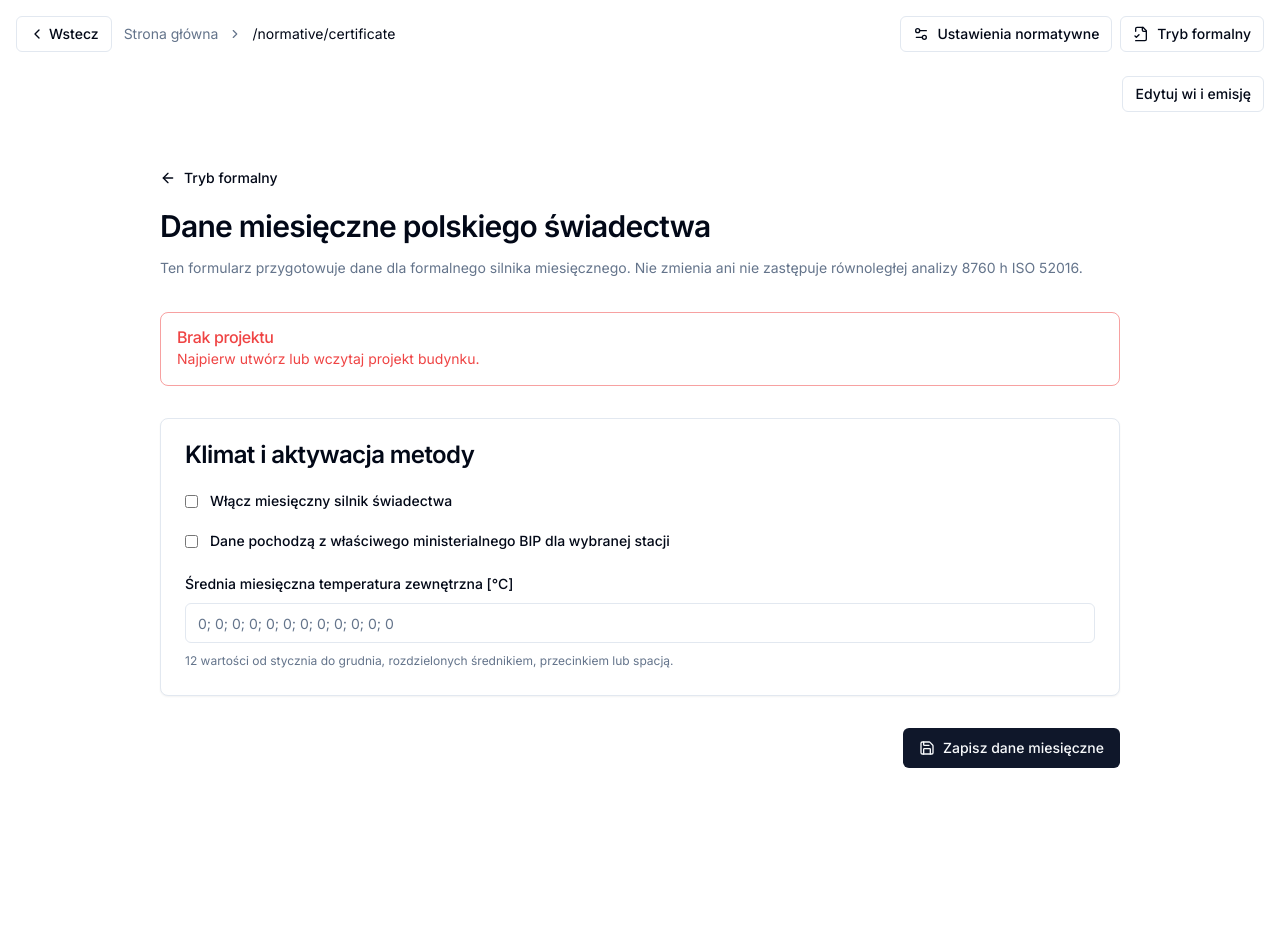
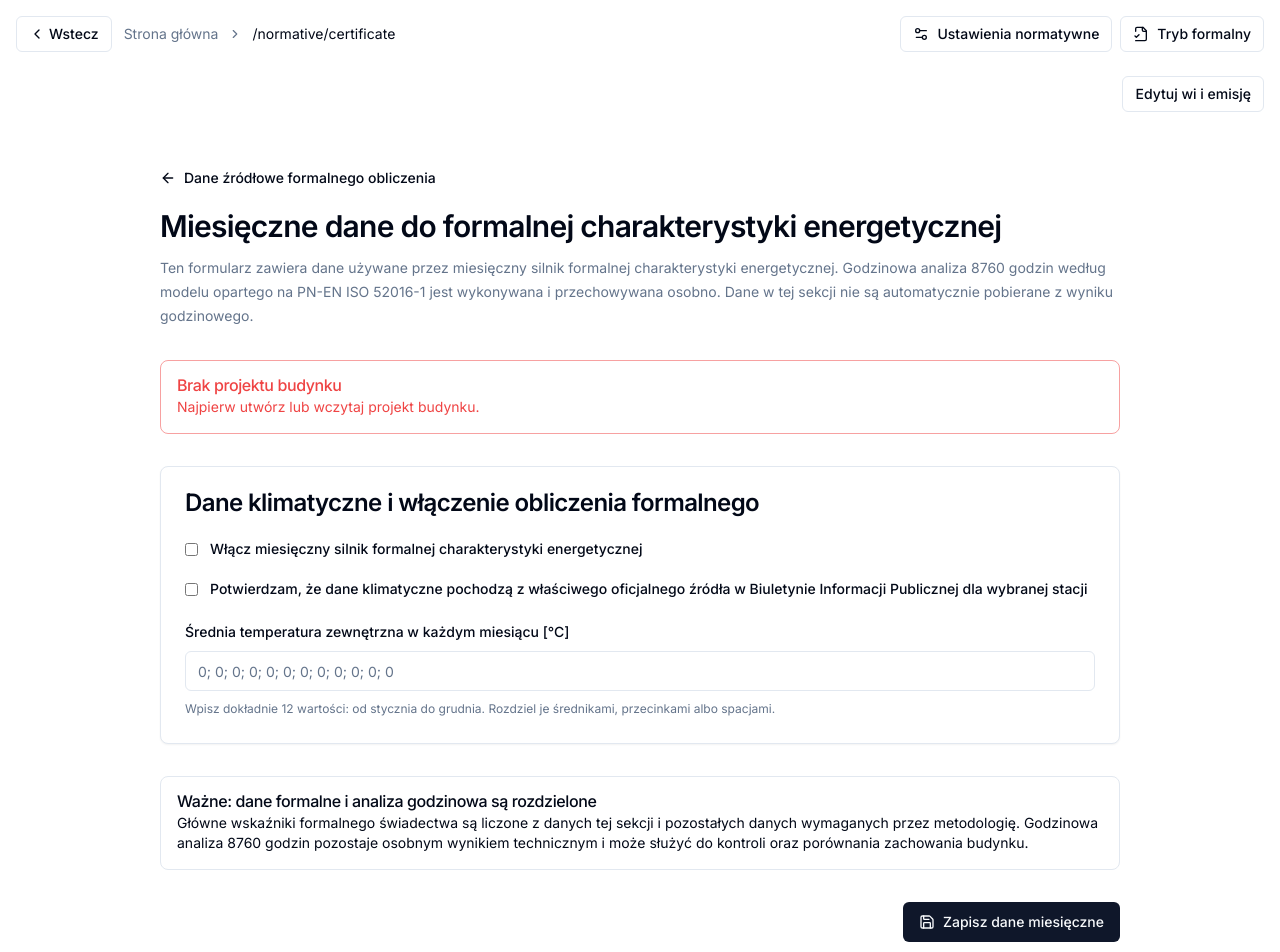
Before and after one commit to kglapin/EnergoLiczydlo, a Next.js app in the folder frontend/: page /normative/certificate in a window 1280 px wide. Shown: the top 952 px of the page. Before the commit the page ends 816 px from the top, so only its background shows below. Built offline with nearby package versions, Linux system fonts and the light colour scheme.

Commit message:
Uproszczenie opisów danych miesięcznych

```diff
--- a/frontend/app/normative/certificate/page.tsx
+++ b/frontend/app/normative/certificate/page.tsx
@@ -18,7 +18,8 @@ import {
 import { useAppStore } from "@/lib/store"
 
 const MONTH_NAMES = [
-  "I", "II", "III", "IV", "V", "VI", "VII", "VIII", "IX", "X", "XI", "XII",
+  "styczeń", "luty", "marzec", "kwiecień", "maj", "czerwiec",
+  "lipiec", "sierpień", "wrzesień", "październik", "listopad", "grudzień",
 ]
 
 function parseMonthlySeries(text: string): number[] | null {
@@ -70,8 +71,8 @@ function MonthlySeriesField({
       />
       <p className={`text-xs leading-5 ${valid ? "text-muted-foreground" : "font-medium text-destructive"}`}>
         {valid
-          ? description ?? "12 wartości od stycznia do grudnia, rozdzielonych średnikiem, przecinkiem lub spacją."
-          : "Wymagane jest dokładnie 12 poprawnych wartości liczbowych."}
+          ? description ?? "Wpisz dokładnie 12 wartości: od stycznia do grudnia. Rozdziel je średnikami, przecinkami albo spacjami."
+          : "Wymagane jest dokładnie 12 poprawnych wartości liczbowych — po jednej dla każdego miesiąca od stycznia do grudnia."}
       </p>
     </div>
   )
@@ -157,24 +158,26 @@ export default function PolishCertificateEditorPage() {
     <main className="mx-auto w-full max-w-5xl space-y-8 px-4 py-8 md:px-8 md:py-12">
       <div className="space-y-3">
         <Button variant="ghost" size="sm" asChild className="-ml-3">
-          <Link href="/normative/legal"><ArrowLeft className="mr-2 h-4 w-4" />Tryb formalny</Link>
+          <Link href="/normative/legal"><ArrowLeft className="mr-2 h-4 w-4" />Dane źródłowe formalnego obliczenia</Link>
         </Button>
-        <h1 className="text-3xl font-semibold tracking-tight">Dane miesięczne polskiego świadectwa</h1>
+        <h1 className="text-3xl font-semibold tracking-tight">Miesięczne dane do formalnej charakterystyki energetycznej</h1>
         <p className="text-sm leading-6 text-muted-foreground">
-          Ten formularz przygotowuje dane dla formalnego silnika miesięcznego. Nie zmienia ani nie
-          zastępuje równoległej analizy 8760 h ISO 52016.
+          Ten formularz zawiera dane używane przez miesięczny silnik formalnej charakterystyki
+          energetycznej. Godzinowa analiza 8760 godzin według modelu opartego na PN-EN ISO 52016-1
+          jest wykonywana i przechowywana osobno. Dane w tej sekcji nie są automatycznie pobierane
+          z wyniku godzinowego.
         </p>
       </div>
 
       {!project ? (
         <Alert variant="destructive">
-          <AlertTitle>Brak projektu</AlertTitle>
+          <AlertTitle>Brak projektu budynku</AlertTitle>
           <AlertDescription>Najpierw utwórz lub wczytaj projekt budynku.</AlertDescription>
         </Alert>
       ) : null}
 
       <Card>
-        <CardHeader><CardTitle>Klimat i aktywacja metody</CardTitle></CardHeader>
+        <CardHeader><CardTitle>Dane klimatyczne i włączenie obliczenia formalnego</CardTitle></CardHeader>
         <CardContent className="space-y-5">
           <label className="flex items-center gap-3 text-sm font-medium">
             <input
@@ -182,7 +185,7 @@ export default function PolishCertificateEditorPage() {
               checked={certificate.enabled}
               onChange={(event) => updateCertificate({ enabled: event.target.checked })}
             />
-            Włącz miesięczny silnik świadectwa
+            Włącz miesięczny silnik formalnej charakterystyki energetycznej
           </label>
           <label className="flex items-center gap-3 text-sm font-medium">
             <input
@@ -190,11 +193,11 @@ export default function PolishCertificateEditorPage() {
               checked={certificate.official_bip_climate_data}
               onChange={(event) => updateCertificate({ official_bip_climate_data: event.target.checked })}
             />
-            Dane pochodzą z właściwego ministerialnego BIP dla wybranej stacji
+            Potwierdzam, że dane klimatyczne pochodzą z właściwego oficjalnego źródła w Biuletynie Informacji Publicznej dla wybranej stacji
           </label>
           <MonthlySeriesField
             id="monthly-outdoor"
-            label="Średnia miesięczna temperatura zewnętrzna [°C]"
+            label="Średnia temperatura zewnętrzna w każdym miesiącu [°C]"
             value={certificate.monthly_outdoor_temperature_c}
             onChange={(value) => updateCertificate({ monthly_outdoor_temperature_c: value })}
           />
@@ -209,7 +212,7 @@ export default function PolishCertificateEditorPage() {
             <CardHeader><CardTitle>Strefa: {zone.name}</CardTitle></CardHeader>
             <CardContent className="space-y-5">
               <div className="space-y-2">
-                <Label htmlFor={`qint-${zone.id}`}>Zyski wewnętrzne qint [W/m²]</Label>
+                <Label htmlFor={`qint-${zone.id}`}>Średnia gęstość wewnętrznych zysków ciepła [W/m²]</Label>
                 <Input
                   id={`qint-${zone.id}`}
                   type="number"
@@ -224,13 +227,16 @@ export default function PolishCertificateEditorPage() {
                     }
                   }}
                 />
+                <p className="text-xs text-muted-foreground">
+                  Wartość opisuje średnie zyski ciepła od ludzi, oświetlenia i urządzeń przypadające na 1 m² powierzchni strefy.
+                </p>
               </div>
 
               {heated ? (
                 <>
                   <MonthlySeriesField
                     id={`tint-h-${zone.id}`}
-                    label="Temperatura wewnętrzna do ogrzewania [°C]"
+                    label="Temperatura wewnętrzna przy obliczaniu ogrzewania [°C]"
                     value={certificate.heating_internal_temperature_c_by_zone[zone.id]}
                     onChange={(value) => setSettings((current) => current
                       ? updateMap(current, "heating_internal_temperature_c_by_zone", zone.id, value)
@@ -238,12 +244,12 @@ export default function PolishCertificateEditorPage() {
                   />
                   <MonthlySeriesField
                     id={`eta-h-${zone.id}`}
-                    label="ηH,gn — współczynnik wykorzystania zysków [-]"
+                    label="Miesięczny współczynnik wykorzystania zysków ciepła przy ogrzewaniu (ηH,gn) [-]"
                     value={certificate.heating_gain_utilization_by_zone[zone.id]}
                     onChange={(value) => setSettings((current) => current
                       ? updateMap(current, "heating_gain_utilization_by_zone", zone.id, value)
                       : current)}
-                    description="12 zweryfikowanych wartości 0–1 wyznaczonych zgodnie z właściwą Polską Normą."
+                    description="Wpisz 12 zweryfikowanych wartości od 0 do 1, wyznaczonych zgodnie z właściwą procedurą normową. Współczynnik określa, jaka część zysków ciepła może ograniczyć zapotrzebowanie na ogrzewanie."
                   />
                 </>
               ) : null}
@@ -252,7 +258,7 @@ export default function PolishCertificateEditorPage() {
                 <>
                   <MonthlySeriesField
                     id={`tint-c-${zone.id}`}
-                    label="Temperatura wewnętrzna do chłodzenia [°C]"
+                    label="Temperatura wewnętrzna przy obliczaniu chłodzenia [°C]"
                     value={certificate.cooling_internal_temperature_c_by_zone[zone.id]}
                     onChange={(value) => setSettings((current) => current
                       ? updateMap(current, "cooling_internal_temperature_c_by_zone", zone.id, value)
@@ -260,43 +266,45 @@ export default function PolishCertificateEditorPage() {
                   />
                   <MonthlySeriesField
                     id={`eta-c-${zone.id}`}
-                    label="ηC,ls — współczynnik wykorzystania strat [-]"
+                    label="Miesięczny współczynnik wykorzystania strat ciepła przy chłodzeniu (ηC,ls) [-]"
                     value={certificate.cooling_loss_utilization_by_zone[zone.id]}
                     onChange={(value) => setSettings((current) => current
                       ? updateMap(current, "cooling_loss_utilization_by_zone", zone.id, value)
                       : current)}
-                    description="12 zweryfikowanych wartości 0–1 wyznaczonych zgodnie z właściwą Polską Normą."
+                    description="Wpisz 12 zweryfikowanych wartości od 0 do 1, wyznaczonych zgodnie z właściwą procedurą normową. Współczynnik określa, jaka część strat ciepła może ograniczyć zapotrzebowanie na chłodzenie."
                   />
                 </>
               ) : null}
 
               <MonthlySeriesField
                 id={`beta-${zone.id}`}
-                label="β — udział czasu użytkowania [-]"
+                label="Miesięczny udział czasu użytkowania strefy (β) [-]"
                 value={certificate.beta_by_zone[zone.id]}
                 onChange={(value) => setSettings((current) => current
                   ? updateMap(current, "beta_by_zone", zone.id, value)
                   : current)}
+                description="Wartość od 0 do 1 określająca udział czasu, w którym strefa jest użytkowana zgodnie z przyjętym profilem."
               />
               {usesRecovery ? (
                 <MonthlySeriesField
                   id={`recovery-${zone.id}`}
-                  label="ηoc — miesięczna skuteczność odzysku ciepła [-]"
+                  label="Miesięczna skuteczność odzysku ciepła z wentylacji (ηoc) [-]"
                   value={certificate.recovery_effectiveness_by_zone[zone.id]}
                   onChange={(value) => setSettings((current) => current
                     ? updateMap(current, "recovery_effectiveness_by_zone", zone.id, value)
                     : current)}
+                  description="Wpisz 12 wartości od 0 do 1 właściwych dla formalnego obliczenia. Nie są one automatycznie kopiowane z godzinowej symulacji rekuperatora."
                 />
               ) : null}
               {usesSupplyExtract ? (
                 <MonthlySeriesField
                   id={`rn-${zone.id}`}
-                  label="rn — redukcja strumienia nawiewno-wywiewnego [-]"
+                  label="Miesięczny współczynnik redukcji strumienia w instalacji nawiewno-wywiewnej (rn) [-]"
                   value={certificate.supply_extract_reduction_by_zone[zone.id]}
                   onChange={(value) => setSettings((current) => current
                     ? updateMap(current, "supply_extract_reduction_by_zone", zone.id, value)
                     : current)}
-                  description="Jeżeli seria pozostanie pusta i używany jest strumień normatywny, backend raportuje fallback rn=0,75."
+                  description="Wpisz 12 wartości od 0 do 1. Jeżeli seria nie zostanie podana w sytuacji, w której program dopuszcza wartość metodologiczną, zastosowanie wartości zastępczej zostanie jawnie wskazane w wyniku."
                 />
               ) : null}
             </CardContent>
@@ -306,13 +314,17 @@ export default function PolishCertificateEditorPage() {
 
       {transparent.length > 0 ? (
         <Card>
-          <CardHeader><CardTitle>Promieniowanie przez przegrody przezroczyste</CardTitle></CardHeader>
+          <CardHeader><CardTitle>Miesięczne promieniowanie słoneczne dla okien i innych przegród przezroczystych</CardTitle></CardHeader>
           <CardContent className="space-y-5">
+            <p className="text-sm text-muted-foreground">
+              Dla każdego okna, drzwi przeszklonych lub świetlika podaj energię promieniowania
+              słonecznego padającą na jego płaszczyznę w kolejnych miesiącach.
+            </p>
             {transparent.map((element) => (
               <MonthlySeriesField
                 key={element.id}
                 id={`solar-${element.id}`}
-                label={`${element.name} — promieniowanie miesięczne na płaszczyznę [kWh/m²]`}
+                label={`${element.name} — miesięczne promieniowanie na płaszczyznę [kWh/m²]`}
                 value={certificate.solar_irradiation_kwh_m2_by_element[element.id]}
                 onChange={(value) => setSettings((current) => current
                   ? updateMap(current, "solar_irradiation_kwh_m2_by_element", element.id, value)
@@ -325,8 +337,12 @@ export default function PolishCertificateEditorPage() {
 
       {groundElements.length > 0 ? (
         <Card>
-          <CardHeader><CardTitle>Miesięczne warunki dla gruntu</CardTitle></CardHeader>
+          <CardHeader><CardTitle>Miesięczne temperatury po stronie gruntu</CardTitle></CardHeader>
           <CardContent className="space-y-5">
+            <p className="text-sm text-muted-foreground">
+              Podaj 12 temperatur reprezentujących warunki po stronie gruntu dla każdej przegrody
+              uwzględnianej w formalnym obliczeniu.
+            </p>
             {groundElements.map((element) => (
               <MonthlySeriesField
                 key={element.id}
@@ -344,8 +360,12 @@ export default function PolishCertificateEditorPage() {
 
       {unheatedElements.length > 0 ? (
         <Card>
-          <CardHeader><CardTitle>Przestrzenie nieogrzewane</CardTitle></CardHeader>
+          <CardHeader><CardTitle>Miesięczne temperatury przestrzeni nieogrzewanych</CardTitle></CardHeader>
           <CardContent className="space-y-5">
+            <p className="text-sm text-muted-foreground">
+              Dla każdej przegrody graniczącej z przestrzenią nieogrzewaną podaj temperaturę tej
+              przestrzeni w kolejnych miesiącach.
+            </p>
             {unheatedElements.map((element) => (
               <MonthlySeriesField
                 key={element.id}
@@ -363,23 +383,32 @@ export default function PolishCertificateEditorPage() {
 
       {settings.heat_recovery.frost_strategy === "preheater" ? (
         <Card>
-          <CardHeader><CardTitle>Nagrzewnica przeciwzamrożeniowa</CardTitle></CardHeader>
+          <CardHeader><CardTitle>Nagrzewnica wstępna chroniąca wymiennik przed zamarzaniem</CardTitle></CardHeader>
           <CardContent>
             <MonthlySeriesField
               id="preheater-monthly"
-              label="Energia elektryczna nagrzewnicy [kWh/mies.]"
+              label="Zużycie energii elektrycznej przez nagrzewnicę wstępną [kWh/miesiąc]"
               value={certificate.preheater_electricity_kwh_by_month}
               onChange={(value) => updateCertificate({ preheater_electricity_kwh_by_month: value })}
-              description="Formalny wynik nie kopiuje tej energii z TMY — podaj 12 wartości właściwych dla danych świadectwa."
+              description="Podaj 12 miesięcznych wartości właściwych dla formalnych danych świadectwa. Program nie kopiuje automatycznie zużycia obliczonego w godzinowej analizie typowego roku meteorologicznego."
             />
           </CardContent>
         </Card>
       ) : null}
 
+      <Alert>
+        <AlertTitle>Ważne: dane formalne i analiza godzinowa są rozdzielone</AlertTitle>
+        <AlertDescription>
+          Główne wskaźniki formalnego świadectwa są liczone z danych tej sekcji i pozostałych danych
+          wymaganych przez metodologię. Godzinowa analiza 8760 godzin pozostaje osobnym wynikiem
+          technicznym i może służyć do kontroli oraz porównania zachowania budynku.
+        </AlertDescription>
+      </Alert>
+
       <div className="flex justify-end">
         <Button onClick={save}><Save className="mr-2 h-4 w-4" />Zapisz dane miesięczne</Button>
       </div>
-      {saved ? <p className="text-right text-sm font-medium text-emerald-700">Zapisano.</p> : null}
+      {saved ? <p className="text-right text-sm font-medium text-emerald-700">Zapisano dane miesięczne.</p> : null}
     </main>
   )
 }
```
